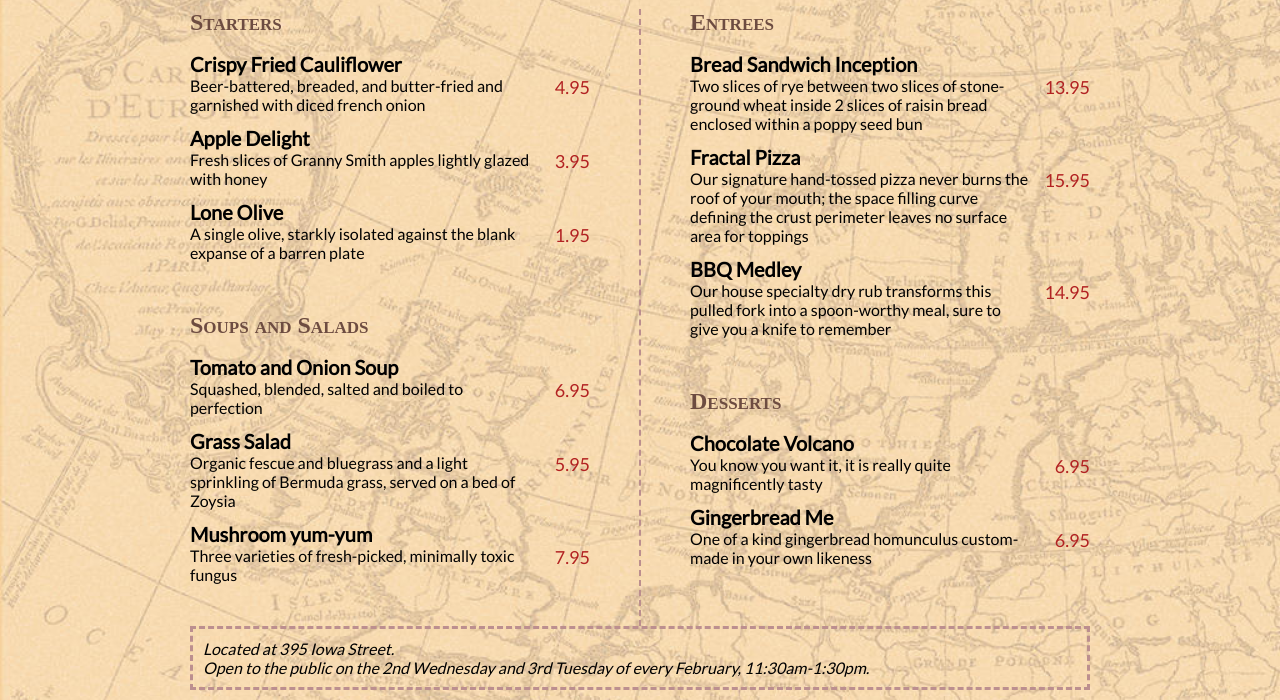
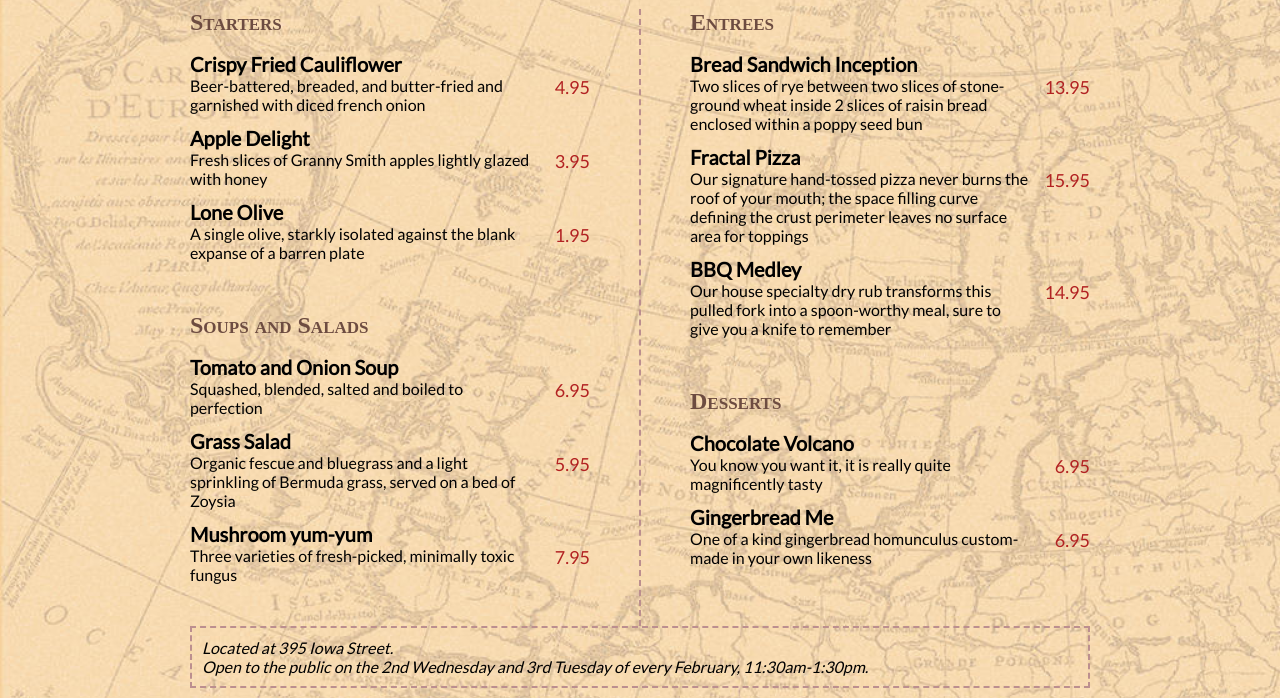
Before and after one commit to Kenzie-Academy-Brasil-Developers/estilizando-menu-restaurante-sprint-2-rodrigoLui, a plain HTML site: page index.html in a window 1280 px wide. Shown: the part 124-824 px from the top of the page. Drawn offline with Linux system fonts and the light colour scheme; a web font is replaced by a local one.

Commit message:
pequeno ajuste

```diff
--- a/src/style1.css
+++ b/src/style1.css
@@ -58,5 +58,5 @@ address {
     padding: 10px;
 }
 footer{
-    border: 3px dashed rosybrown;
+    border: 2px dashed rosybrown;
 }
```
